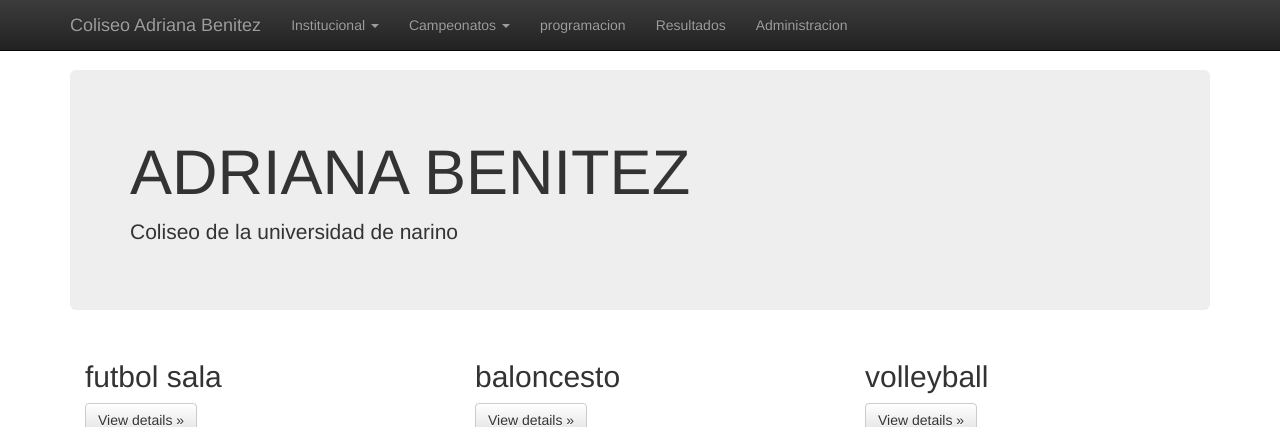
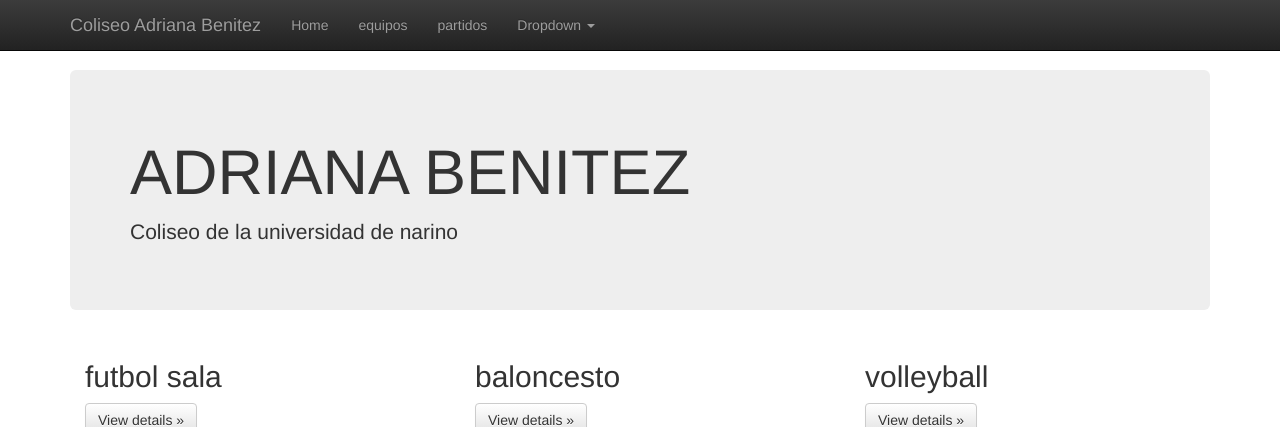
Before and after one commit to kcadena/Coliseo, a Django app: page / in a window 1280 px wide. Shown: the top 427 px of the page. Run offline with Django 3.2, Linux system fonts and the light colour scheme; some libraries are stand-ins or nearby versions.

Commit message:
Revert "index"
This reverts commit 1f67a48454bdc54aba7ca66150a1c1bb7d120b47.

```diff
--- a/app_coliseo/templates/index.html
+++ b/app_coliseo/templates/index.html
@@ -46,32 +46,21 @@
         </div>
         <div id="navbar" class="navbar-collapse collapse">
           <ul class="nav navbar-nav">
-
+            <li class="{% url 'index' %}"><a href="#">Home</a></li>
+            <li><a href="{% url 'equipos' %}">equipos</a></li>
+            <li><a href="{% url 'partidos' %}">partidos</a></li>
             <li class="dropdown">
-              <a href="#" class="dropdown-toggle" data-toggle="dropdown" role="button" aria-haspopup="true" aria-expanded="false">Institucional <span class="caret"></span></a>
+              <a href="#" class="dropdown-toggle" data-toggle="dropdown" role="button" aria-haspopup="true" aria-expanded="false">Dropdown <span class="caret"></span></a>
               <ul class="dropdown-menu">
-                <li><a href="#">Arbitros</a></li>
+                <li><a href="#">Action</a></li>
+                <li><a href="#">Another action</a></li>
+                <li><a href="#">Something else here</a></li>
                 <li role="separator" class="divider"></li>
-                <li><a href="#">Disciplinas</a></li>
+                <li class="dropdown-header">Nav header</li>
+                <li><a href="#">Separated link</a></li>
+                <li><a href="#">One more separated link</a></li>
               </ul>
             </li>
-
-
-            <!--  este dropdown debemos utilizar los datos de la base de datos -->
-            <li class="dropdown">
-              <a href="#" class="dropdown-toggle" data-toggle="dropdown" role="button" aria-haspopup="true" aria-expanded="false">Campeonatos <span class="caret"></span></a>
-              <ul class="dropdown-menu">
-                <li><a href="#">Interroscas</a></li>
-                <li role="separator" class="divider"></li>
-                <li><a href="#">Facea Ingenieria</a></li>
-              </ul>
-            </li>
-
-
-            <li><a href="{% url 'equipos' %}">programacion</a></li>
-            <li><a href="{% url 'partidos' %}">Resultados</a></li>
-            <li><a href="{% url 'partidos' %}">Administracion</a></li>
-
           </ul>
         </div><!--/.nav-collapse -->
       </div>
@@ -118,9 +107,9 @@
     <!-- Bootstrap core JavaScript
     ================================================== -->
     <!-- Placed at the end of the document so the pages load faster -->
-    <script src="static/js/jquery-1.11.3.min.js"></script>
-    <script src="static/js/bootstrap.min.js"></script>
+    <script src="js/jquery-1.11.3.min.js"></script>
+    <script src="js/bootstrap.min.js"></script>
     <!-- IE10 viewport hack for Surface/desktop Windows 8 bug -->
-    <script src="static/js/ie10-viewport-bug-workaround.js"></script>
+    <script src="js/ie10-viewport-bug-workaround.js"></script>
   </body>
 </html>
```
Also changed, not shown: coliseo/settings.py (+0 -11 lines).
